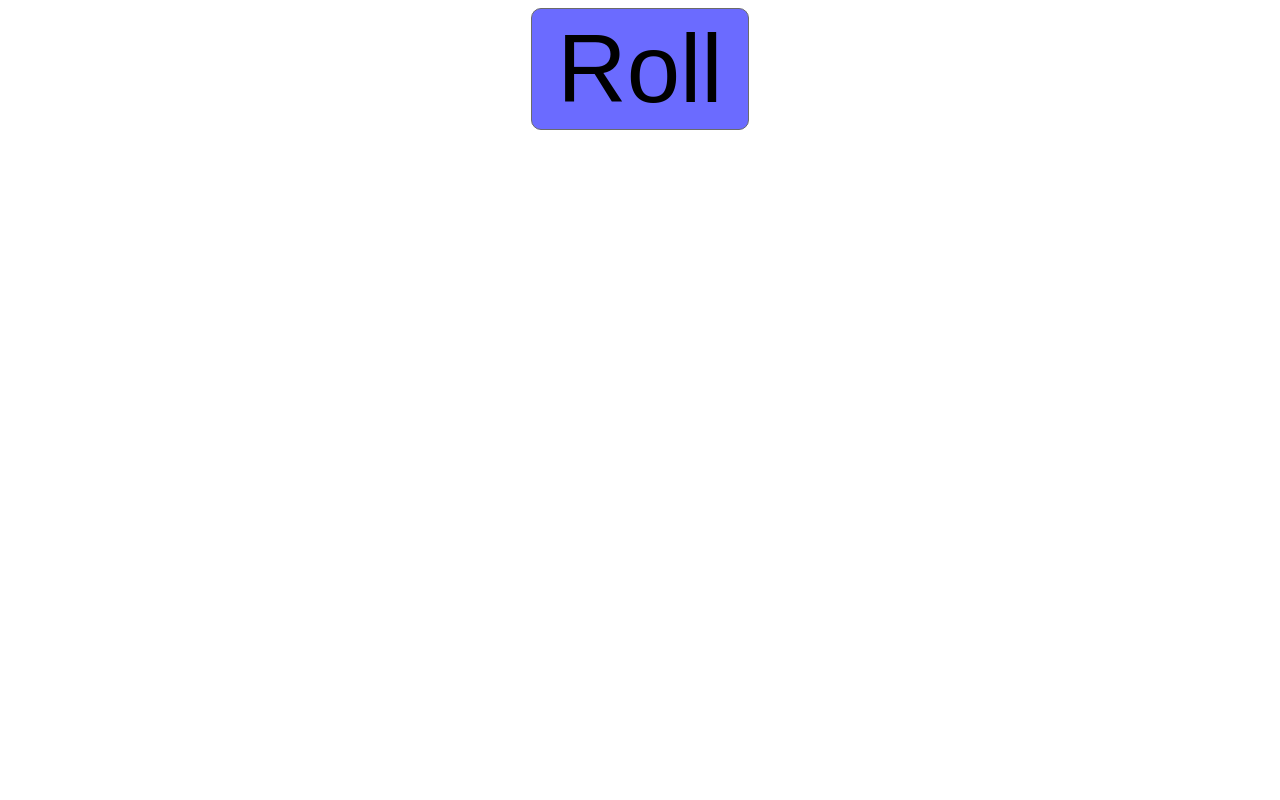
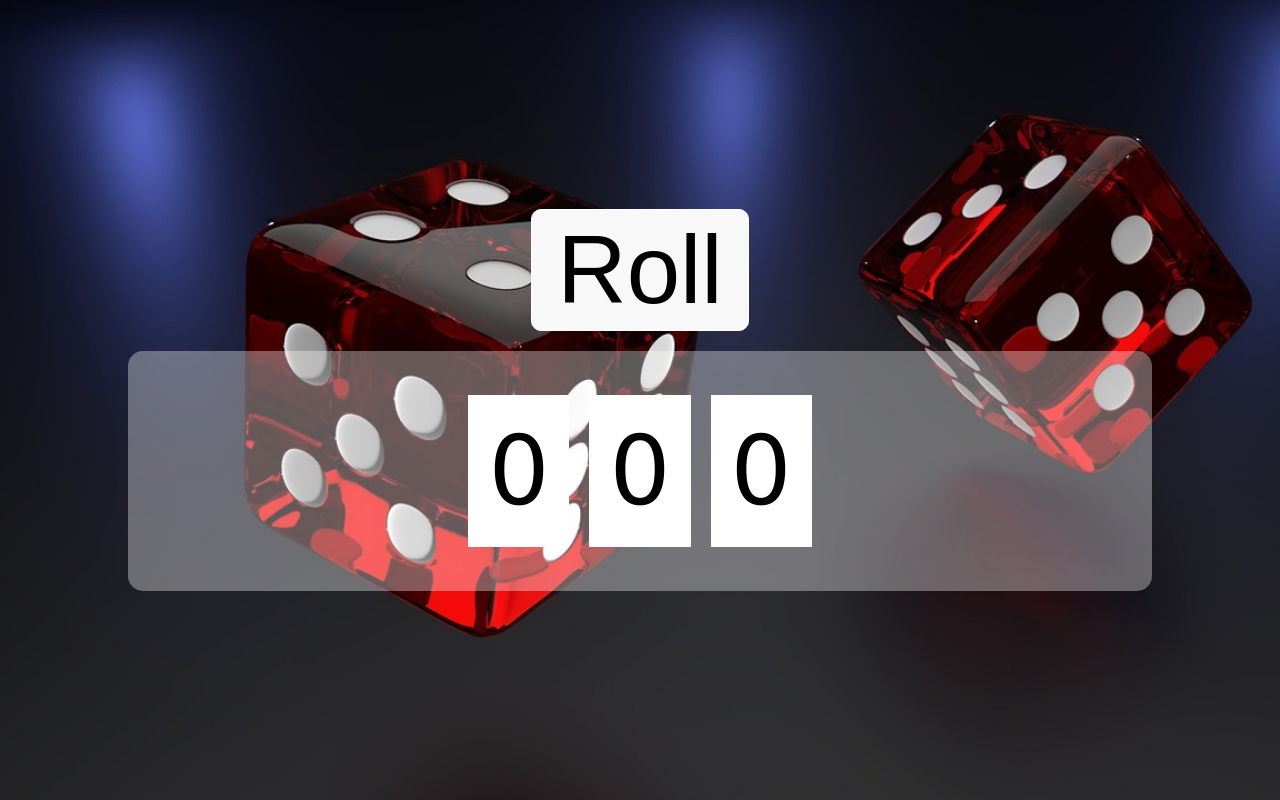
Before and after one commit to muthumaliperera/JavaScript, a plain HTML site: page projects/Random-Number-Generator/index.html in a window 1280 px wide. Drawn offline with Linux system fonts and the light colour scheme.

Commit message:
edited files

```diff
--- a/projects/Random-Number-Generator/index.html
+++ b/projects/Random-Number-Generator/index.html
@@ -8,11 +8,18 @@
 </head>
 
 <body>
-    <button id="randomBtn">Roll</button><br>
-    <label id="randomLabel1" class="randomLabels"></label><br>
-    <label id="randomLabel2" class="randomLabels"></label><br>
-    <label id="randomLabel3" class="randomLabels"></label><br>
+<div class="container">
+    <div class="btnContainer">
+       <button id="randomBtn">Roll</button>
+    </div>
 
+    <div class="raLabels">
+       <label id="randomLabel1" class="randomLabels">0</label>
+        <label id="randomLabel2" class="randomLabels">0</label>
+        <label id="randomLabel3" class="randomLabels">0</label>
+    </div>
+
+</div>
 
 
 
--- a/projects/Random-Number-Generator/style.css
+++ b/projects/Random-Number-Generator/style.css
@@ -2,18 +2,48 @@ body{
     font-family: Verdana, Geneva, Tahoma, sans-serif;
     font-size: 2em;
     text-align: center;
+    background-image: url(./dice-3095227_1280.jpg);
+    background-repeat: no-repeat;
+    background-size: cover;
+    height: 100vh;
+    overflow: hidden;
+    margin: 0;
 }
 #randomBtn{
     font-size: 3em;
     padding: 5px 25px;
     border-radius: 10px;
-    border: 1px solid rgb(107, 107, 107);
-    background-color: rgb(107, 107, 255);
+    border: 1px solid rgb(255, 255, 255);
+    background-color: rgb(248, 248, 248);
     transition: background-color 0.25s;
 }
 #randomBtn:hover{
-    background-color:rgb(66, 66, 255);
+    background-color:rgb(231, 50, 50);
+}
+
+.container{
+    display: flex;
+    align-items: center;
+    justify-content: center;
+    flex-direction: column;
+    height: 100%;
+    width: 100%;
+}
+
+.raLabels{
+    margin-top: 20px;
+    display: flex;
+    align-items: center;
+    justify-content: center;
+    gap: 20px;
+    width: 80%;
+    height: 30%;
+    background-color: rgba(255, 255, 255, 0.347);
+    border-radius: 15px;
 }
 .randomLabels{
     font-size: 3em;
+    background-color: rgb(255, 255, 255);
+    padding: 20px;
+    gap: 20px;
 }
```
